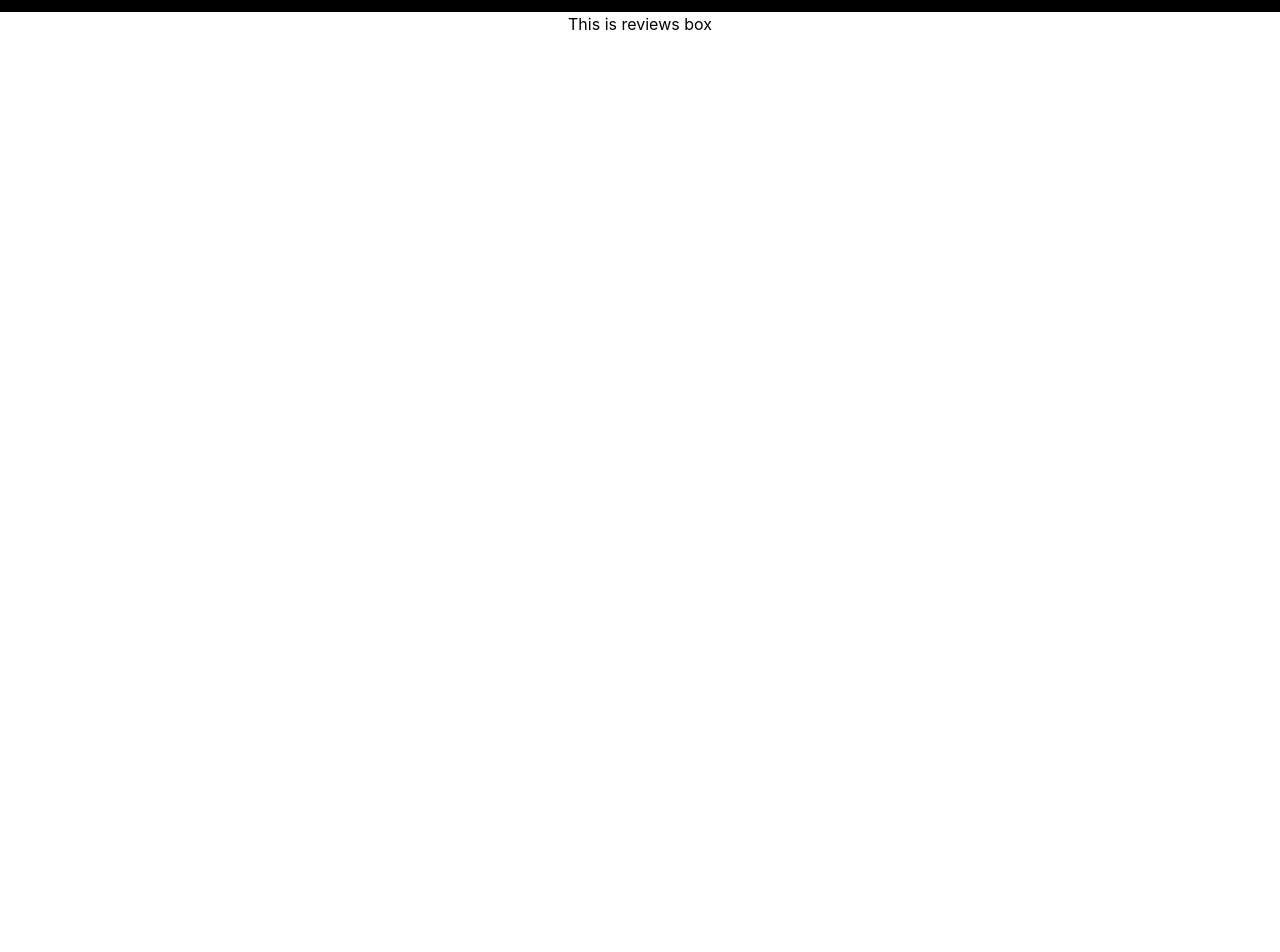
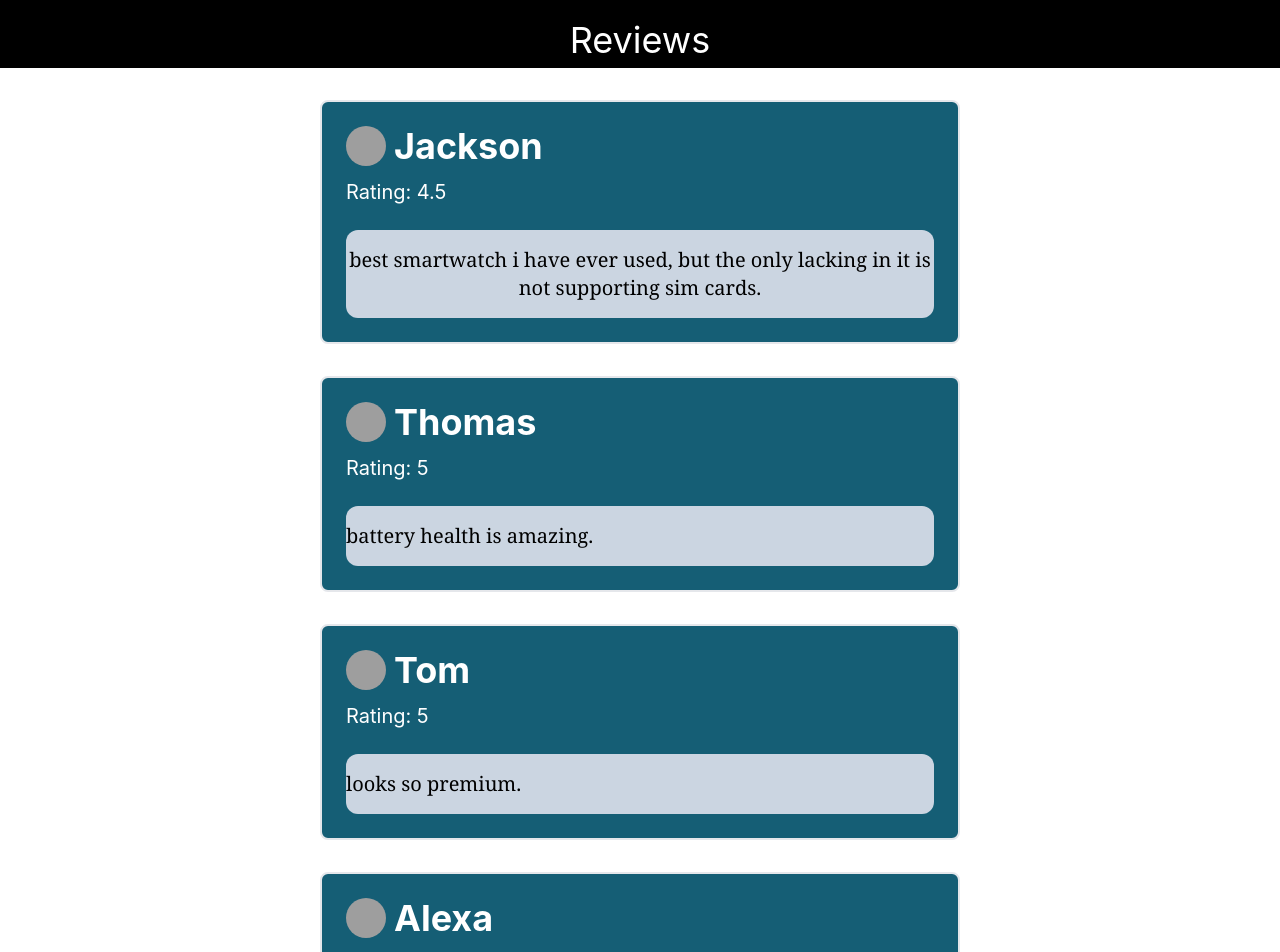
Before and after one commit to Tareq-Ahmed-Github/xiaomi-imilab-website, a React (Create React App) app: page /reviews in a window 1280 px wide. Shown: the part 80-1032 px from the top of the page. Before the commit the page ends 800 px from the top, so only its background shows below. Built offline with nearby package versions, Linux system fonts and the light colour scheme; grey boxes are pictures that could not be loaded.

Commit message:
home page and review page completed

```diff
--- a/src/App.js
+++ b/src/App.js
@@ -12,11 +12,12 @@ function App() {
       <Header/>
 
       <Routes>
-        <Route path="/Home" element={<Home/>} />
+        <Route path="/home" element={<Home/>} />
         <Route path="/reviews" element={<Reviews/>} />
         <Route path="/dashboard" element={<Dashboard/>} />
         <Route path="/blogs" element={<Blogs/>} />
       </Routes>
+
     </div>
   );
 }
--- a/src/components/Header.js
+++ b/src/components/Header.js
@@ -4,7 +4,7 @@ import { Link } from 'react-router-dom';
 const Header = () => {
     return (
         <div className='sticky top-0 bg-black text-white justify-center py-8'>
-            <Link to='/' className='text-xl mx-2'>Home</Link>
+            <Link to='/home' className='text-xl mx-2'>Home</Link>
             <Link to='/reviews' className='text-xl mx-2'>Reviews</Link>
             <Link to='/dashboard' className='text-xl mx-2'>Dashboard</Link>
             <Link to='/blogs' className='text-xl mx-2'>Blogs</Link>
--- a/src/components/Home.js
+++ b/src/components/Home.js
@@ -1,14 +1,17 @@
 import React from 'react';
+import Reviews from './Reviews';
 
 const Home = () => {
     return (
         <div>
-            <div>
+            <div className='product-details bg-slate-100 w-3/4 mx-auto mt-8 rounded-lg border flex '>
+            <div className='image'>
                 <img src="https://i.ibb.co/b61Fhvc/kw66-500x500.jpg" alt="" />
             </div>
-            <div>
-                <h1>Xiaomi IMILAB KW66 Smart Watch</h1>
-                <p>Price: $240</p>
+            <div className='details my-auto pl-4 text-left'>
+                <h1 className='name mb-6 text-4xl font-bold'>Xiaomi IMILAB KW66 Smart Watch</h1>
+                <div>
+                <p className='font-bold '>Price: $240</p>
                 <ul>
                     <li>Model: Xiaomi IMILAB KW66</li>
                     <li>Compatibility: Android 5, iOS 9.0 and above.</li>
@@ -16,6 +19,12 @@ const Home = () => {
                     <li>Battery Capacity: 340 mAh</li>
                     <li>Display: 1.28-inches 3D TFT</li>
                 </ul>
+                <button className='text-white bg-rose-700 p-2 mt-2 rounded-2xl hover:bg-red-400'>Order Now</button>
+                </div>
+            </div>
+            </div>
+            <div className='home-reviews mt-20 '>
+                <Reviews/>
             </div>
         </div>
     );
--- /dev/null
+++ b/src/components/HomePage.js
@@ -0,0 +1,11 @@
+import React from 'react';
+
+const HomePage = () => {
+    return (
+        <div>
+
+        </div>
+    );
+};
+
+export default HomePage;
--- /dev/null
+++ b/src/components/Review.js
@@ -0,0 +1,19 @@
+import React from 'react';
+
+const Review = (props) => {
+    const {name,rating,comment} = props.review;
+    return (
+        <div>
+            <div className='text-xl bg-cyan-800 text-white border-2 my-8 p-6 w-2/4 mx-auto rounded-lg'>
+                <div className='flex'>
+                    <img className='w-10 h-10 mr-2 rounded-full' src="https://i.ibb.co/Mhy11KD/146-1468479-my-profile-icon-blank-profile-picture-circle-hd.png" alt="" />
+                <h1 className='text-4xl font-bold '>{name}</h1>
+                </div>
+                <p className='flex justify-start mt-3'>Rating: {rating}</p>
+                <p className=' flex justify-start mt-6 bg-slate-300 text-black py-4 rounded-xl font-serif'>{comment}</p>
+            </div>
+        </div>
+    );
+};
+
+export default Review;
--- a/src/components/Reviews.js
+++ b/src/components/Reviews.js
@@ -1,9 +1,35 @@
 import React from 'react';
+import Review from './Review';
 
 const Reviews = () => {
+    const reviewAll = [
+        {
+            id: 1, name: 'Jackson', rating: 4.5, comment: 'best smartwatch i have ever used, but the only lacking in it is not supporting sim cards.'
+        },
+        {
+            id: 2, name: 'Thomas', rating: 5, comment: 'battery health is amazing.'
+        },
+        {
+            id: 3, name: 'Tom', rating: 5, comment: 'looks so premium.'
+        },
+        {
+            id: 3, name: 'Alexa', rating: 4.5, comment:'One of the best of xiaomi products'
+        },
+        {
+            id: 3, name: 'Smith', rating: 5, comment:'loved this watch. very useful.'
+        },
+        {
+            id: 3, name: 'Harry', rating: 4, comment:'best quality within handy budget.'
+        }
+    ]
     return (
         <div>
-            <h1>This is reviews box</h1>
+            <h1 className='text-4xl w-full bg-black text-white py-2'>Reviews</h1>
+            <div>
+                {
+                    reviewAll.map(review=> <Review review={review} key={review.id}></Review>)
+                }
+            </div>
         </div>
     );
 };
```
Also changed, not shown: resourses/kw66-500x500.jpg (added).
